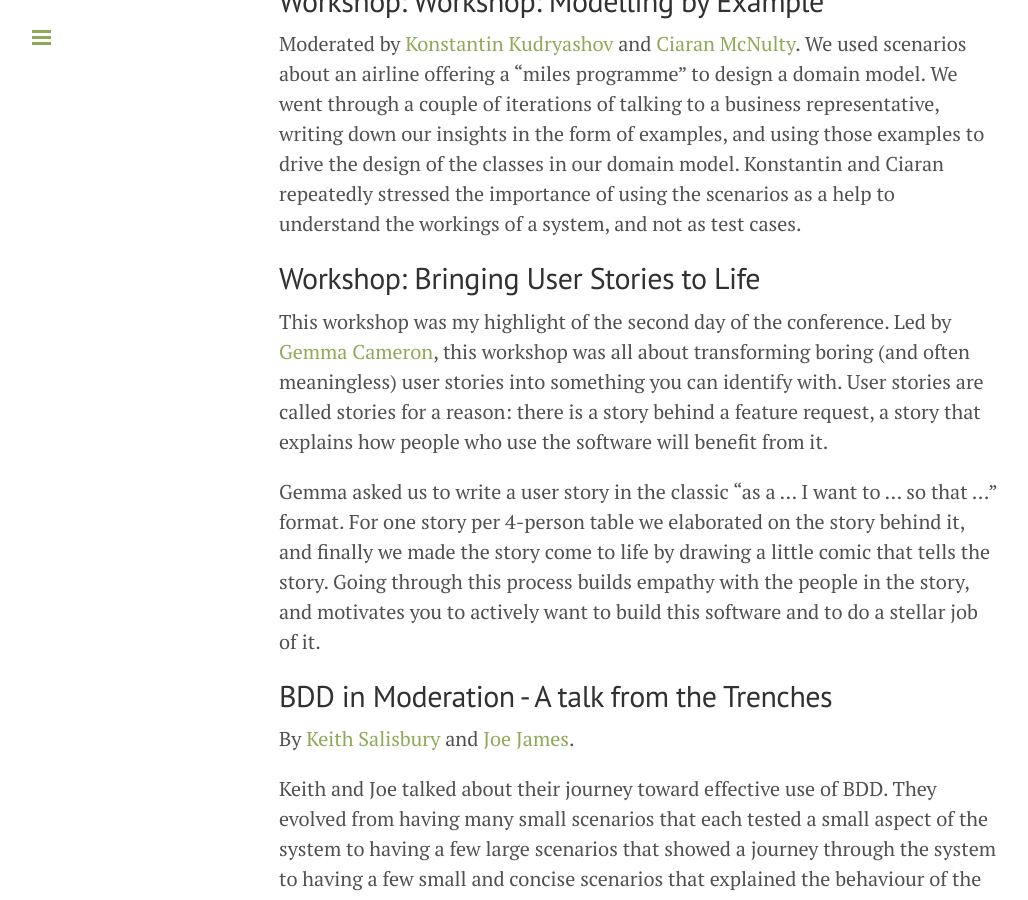
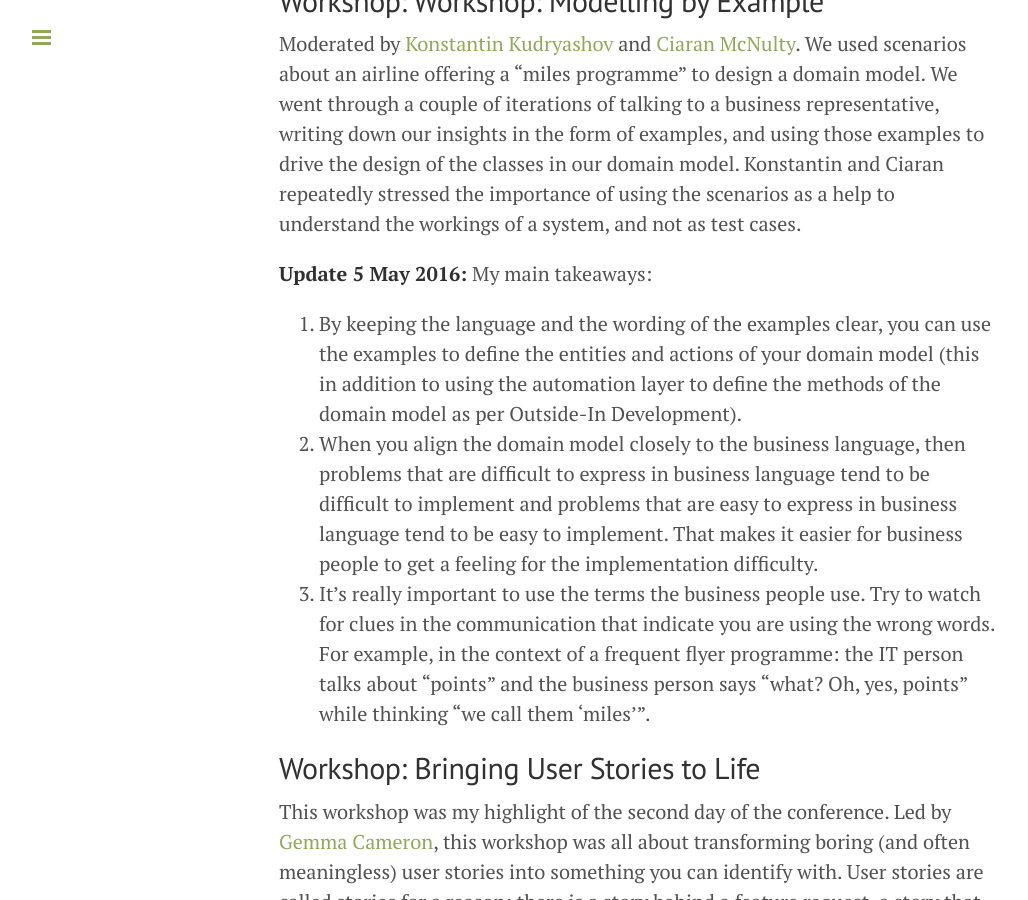
Before and after one commit to dirkrombauts/DirkRombautsPicklesPro.github.io, a Jekyll site: the page built from _posts/2016-05-03-impressions-from-cukeup-2016-london-day-two.markdown, in a window 1280 px wide and 900 px high, scrolled down 943 px. Shown: the whole window, without its empty margins (1-1029 px from the left). Built offline with Jekyll 4.4.1, drawn with Linux system fonts in a browser that asks for light colours; comment, search, counter and statistics services are not loaded.

Commit message:
Update after Konstantin K inquired after my takeaways.

```diff
--- a/_posts/2016-05-03-impressions-from-cukeup-2016-london-day-two.markdown
+++ b/_posts/2016-05-03-impressions-from-cukeup-2016-london-day-two.markdown
@@ -37,6 +37,23 @@ writing down our insights in the form of examples, and using those examples
 to drive the design of the classes in our domain model. Konstantin and Ciaran
 repeatedly stressed the importance of using the scenarios as a help to
 understand the workings of a system, and not as test cases.
+
+**Update 5 May 2016:** My main takeaways:
+
+  1. By keeping the language
+and the wording of the examples clear, you can use the examples to
+define the entities and actions of your domain model (this in addition to
+using the automation layer to define the methods of the domain model as
+per Outside-In Development).
+2. When you align the domain model closely to the business language,
+then problems that are difficult to express in business language tend to
+be difficult to implement and problems that are easy to express in business
+language tend to be easy to implement. That makes it easier for business people
+to get a feeling for the implementation difficulty.
+3. It's really important to use the terms the business people use. Try to watch
+for clues in the communication that indicate you are using the wrong words. For example,
+in the context of a frequent flyer programme: the IT person talks about "points" and
+the business person says "what? Oh, yes, points" while thinking "we call them 'miles'".
 
 ## Workshop: Bringing User Stories to Life
 
```
